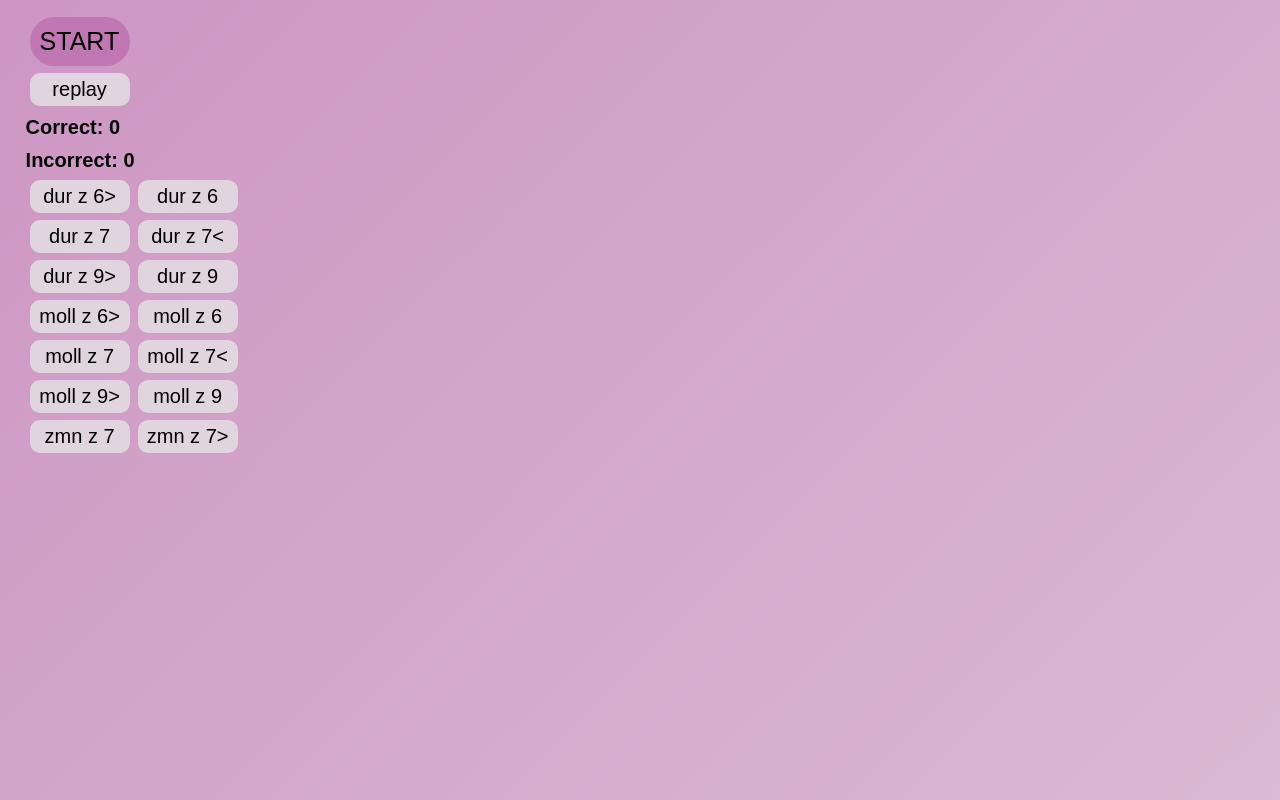
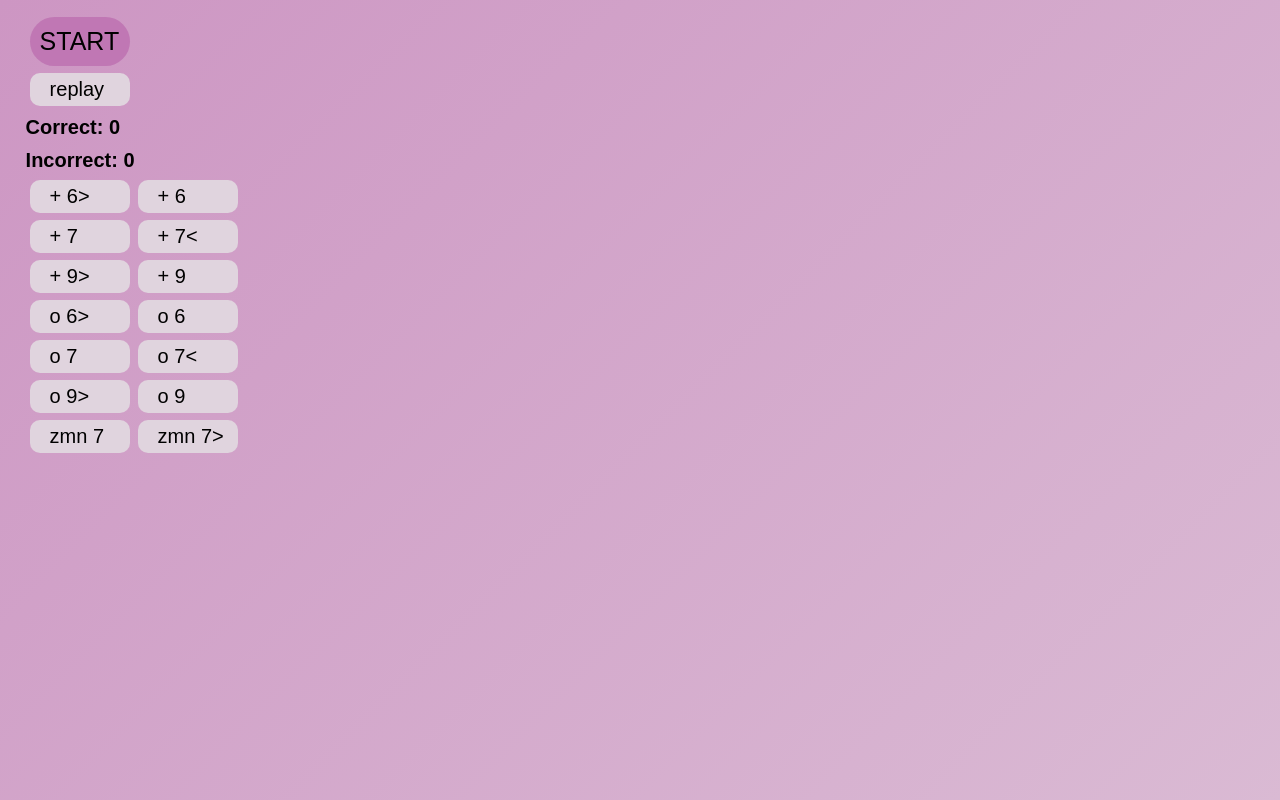
Before and after one commit to juliamanska/ear-training-tetrad, a plain HTML site: page index.html in a window 1280 px wide. Shown: the top 800 px of the page. Drawn offline with Linux system fonts and the light colour scheme.

Commit message:
Change chord names on buttons

```diff
--- a/script.js
+++ b/script.js
@@ -30,20 +30,20 @@ let randomAudio;
 
 //(key, value)
 let audioMap = new Map([
-  ["dur z 6>", adur_6m],
-  ["dur z 6", adur_6w],
-  ["dur z 7", adur_7m],
-  ["dur z 7<", adur_7w],
-  ["dur z 9>", adur_9m],
-  ["dur z 9", adur_9w],
-  ["moll z 6>", amoll_6m],
-  ["moll z 6", amoll_6w],
-  ["moll z 7", amoll_7m],
-  ["moll z 7<", amoll_7w],
-  ["moll z 9>", amoll_9m],
-  ["moll z 9", amoll_9w],
-  ["zmn z 7", azmn_7m],
-  ["zmn z 7>", azmn_7zm],
+  ["+ 6>", adur_6m],
+  ["+ 6", adur_6w],
+  ["+ 7", adur_7m],
+  ["+ 7<", adur_7w],
+  ["+ 9>", adur_9m],
+  ["+ 9", adur_9w],
+  ["o 6>", amoll_6m],
+  ["o 6", amoll_6w],
+  ["o 7", amoll_7m],
+  ["o 7<", amoll_7w],
+  ["o 9>", amoll_9m],
+  ["o 9", amoll_9w],
+  ["zmn 7", azmn_7m],
+  ["zmn 7>", azmn_7zm],
 ]);
 
 function createButton(item) {
@@ -66,7 +66,7 @@ for (let item of audioMap.keys()) {
   });
   // append button to container
   buttonContainer.appendChild(button);
-  button.innerHTML = item;
+  button.innerHTML = `<span class = 'btn-text' >${item}<span>`;
 }
 
 function checkResult() {
--- a/style.css
+++ b/style.css
@@ -36,7 +36,9 @@ button {
     cursor: pointer;
     font-size: 20px;
     align-items: center;
+    text-align: left;
     padding: 5px;
+    padding-left: 20px;
     outline: 0;
     border: 0;
     background-color: #e0d4de;
```
